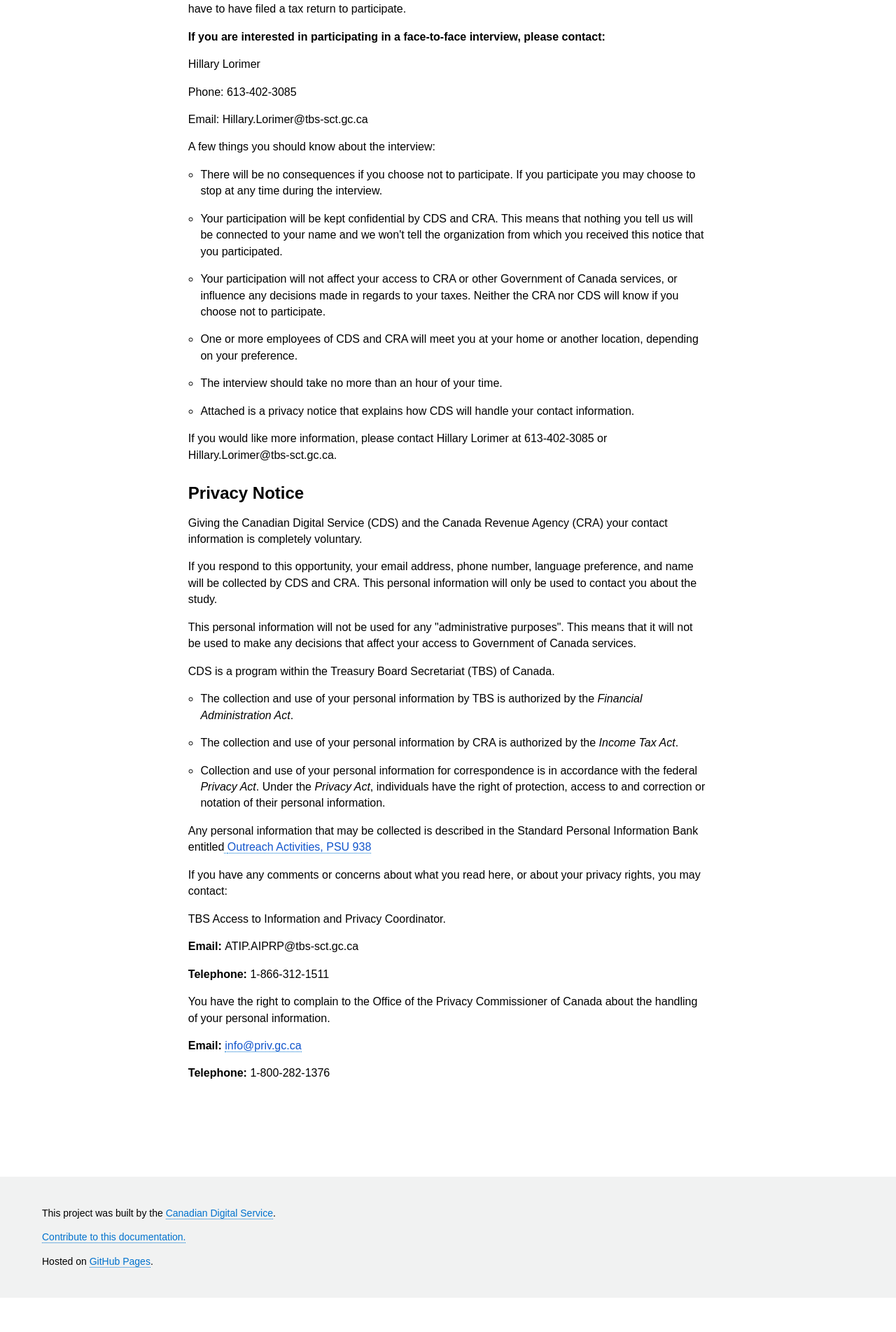
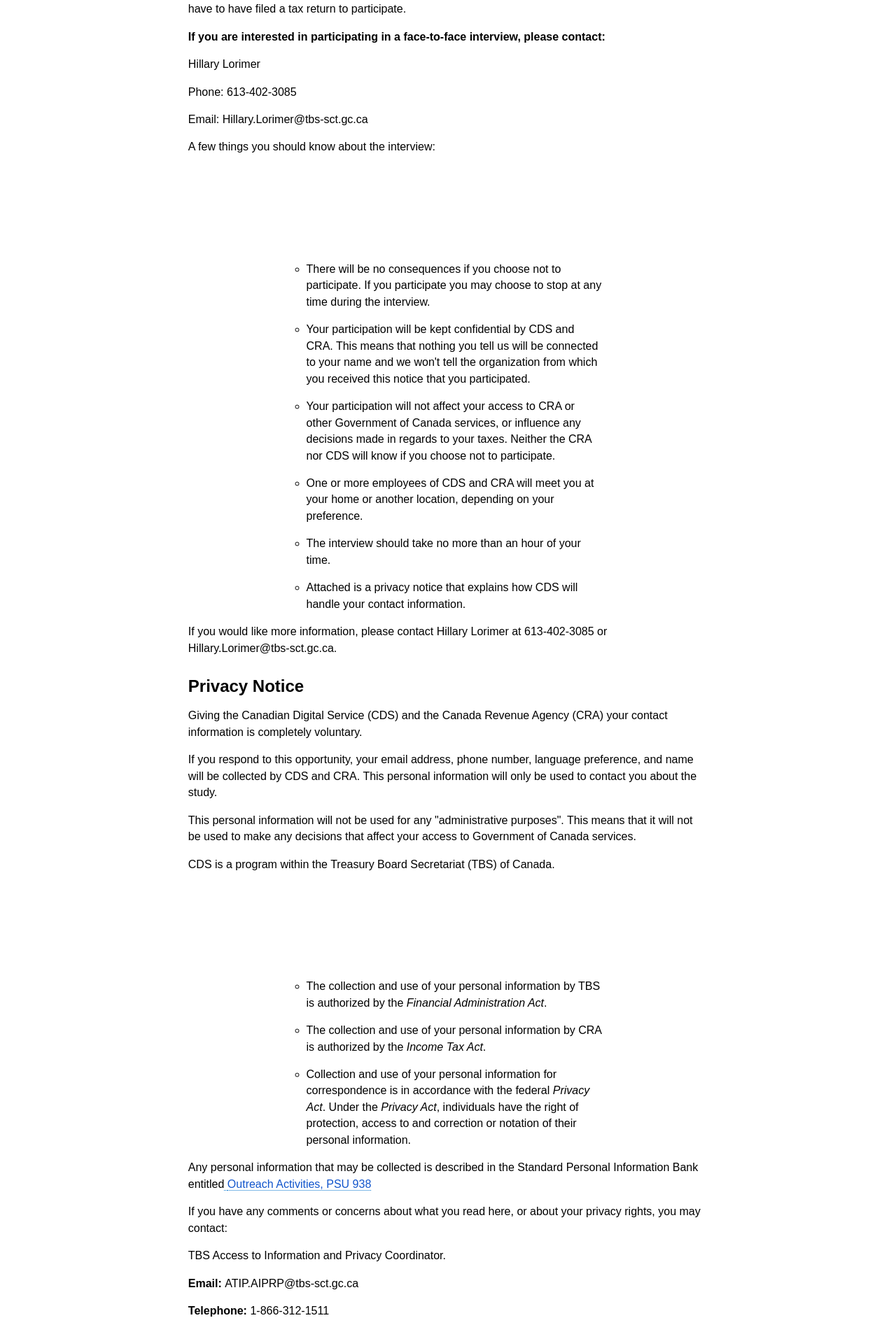
Before and after one commit to cds-snc/research-recherche, a Jekyll site: the page built from _pages/en/cra.html, in a window 1280 px wide. Shown: the part 468-2372 px from the top of the page at 70% size. Built offline with Jekyll 4.4.1, drawn with Linux system fonts in a browser that asks for light colours; before the commit the page ends 2323 px from its top, so only the background shows below that.

Commit message:
Update cra.html

```diff
--- a/_pages/en/cra.html
+++ b/_pages/en/cra.html
@@ -28,7 +28,6 @@
         line-height:115%;
         page-break-after:avoid;
         font-size:20.0pt;
-        font-family:"Arial",sans-serif;
         font-weight:normal;}
       h2
         {margin-top:18.0pt;
@@ -149,7 +148,7 @@
        ol
         {margin-bottom:0cm;}
       ul
-        {margin-bottom:0cm; list-style-type: circle;}
+        {margin:4cm; margin-bottom:0cm; list-style-type: circle;}
       -->
     </style>
   </head>
```
